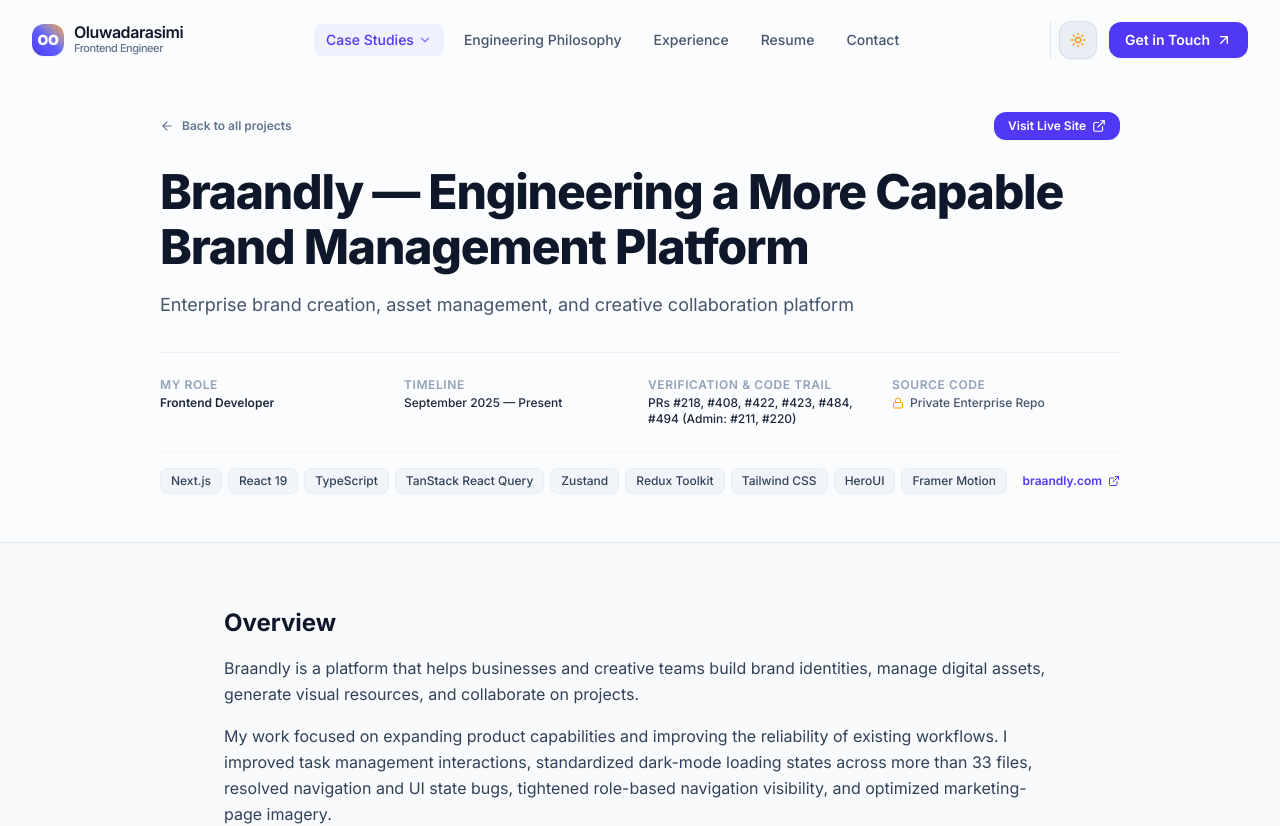
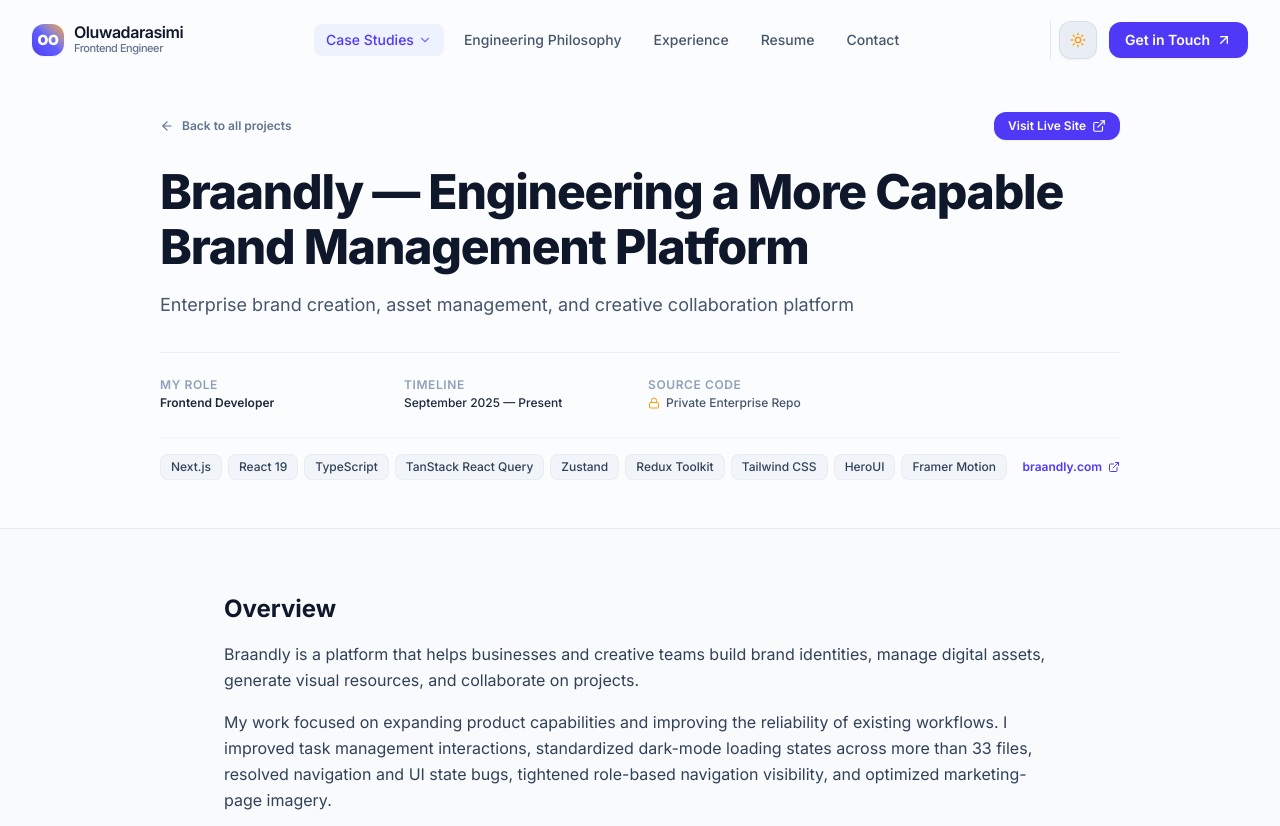
Before and after one commit to Darasimi010/portfolio, a Next.js app: page /work/braandly in a window 1280 px wide. Shown: the top 826 px of the page. Built offline with nearby package versions, Linux system fonts and the light colour scheme.

Commit message:
Removed prReferences, category and categoryColor from case study headers.

```diff
--- a/app/work/braandly/page.tsx
+++ b/app/work/braandly/page.tsx
@@ -33,9 +33,6 @@
             "Framer Motion",
           ]}
           liveUrl="https://braandly.com"
-          prReferences="PRs #218, #408, #422, #423, #484, #494 (Admin: #211, #220)"
-          category="Feature Architecture & Systems"
-          categoryColor="bg-indigo-50 dark:bg-indigo-950/40 text-indigo-700 dark:text-indigo-300 border-indigo-200 dark:border-indigo-800/40"
         />
 
         {/* Content Body */}
--- a/components/work/CaseStudyHeader.tsx
+++ b/components/work/CaseStudyHeader.tsx
@@ -10,9 +10,6 @@
   timeline: string;
   technologies: string[];
   liveUrl: string;
-  prReferences?: string;
-  category: string;
-  categoryColor: string;
 }
 
 export default function CaseStudyHeader({
@@ -22,9 +19,6 @@
   timeline,
   technologies,
   liveUrl,
-  prReferences,
-  category,
-  categoryColor,
 }: CaseStudyHeaderProps) {
   return (
     <div className="pt-28 pb-12 border-b border-slate-200/80 dark:border-slate-800/80 bg-white/50 dark:bg-slate-900/40">
@@ -49,18 +43,6 @@
             <ExternalLink className="w-3.5 h-3.5" />
           </a>
         </div>
-
-        {/* Category & Status */}
-        {/* <div className="flex flex-wrap items-center gap-3 mb-4">
-          <span
-            className={`text-xs font-semibold px-3 py-1 rounded-full border ${categoryColor}`}
-          >
-            {category}
-          </span>
-          <span className="text-xs font-medium text-slate-500 dark:text-slate-400">
-            Professional Work Experience
-          </span>
-        </div> */}
 
         {/* Title */}
         <h1 className="text-3xl sm:text-4xl md:text-5xl font-extrabold tracking-tight text-slate-900 dark:text-white leading-[1.15]">
@@ -88,15 +70,6 @@
             </span>
             <span className="font-medium text-slate-800 dark:text-slate-200 mt-0.5 block">
               {timeline}
-            </span>
-          </div>
-
-          <div>
-            <span className="block text-slate-400 dark:text-slate-500 font-semibold uppercase tracking-wider">
-              Verification & Code Trail
-            </span>
-            <span className="font-medium text-slate-800 dark:text-slate-200 mt-0.5 block">
-              {prReferences || "Contribution Report"}
             </span>
           </div>
 
--- a/components/work/CaseStudyNav.tsx
+++ b/components/work/CaseStudyNav.tsx
@@ -1,6 +1,5 @@
 "use client";
 
-import React from "react";
 import Link from "next/link";
 import { ArrowLeft, ArrowRight } from "lucide-react";
 
@@ -31,7 +30,8 @@
 
 export default function CaseStudyNav({ currentSlug }: CaseStudyNavProps) {
   const currentIndex = studies.findIndex((s) => s.slug === currentSlug);
-  const prevStudy = studies[(currentIndex - 1 + studies.length) % studies.length];
+  const prevStudy =
+    studies[(currentIndex - 1 + studies.length) % studies.length];
   const nextStudy = studies[(currentIndex + 1) % studies.length];
 
   return (
```
